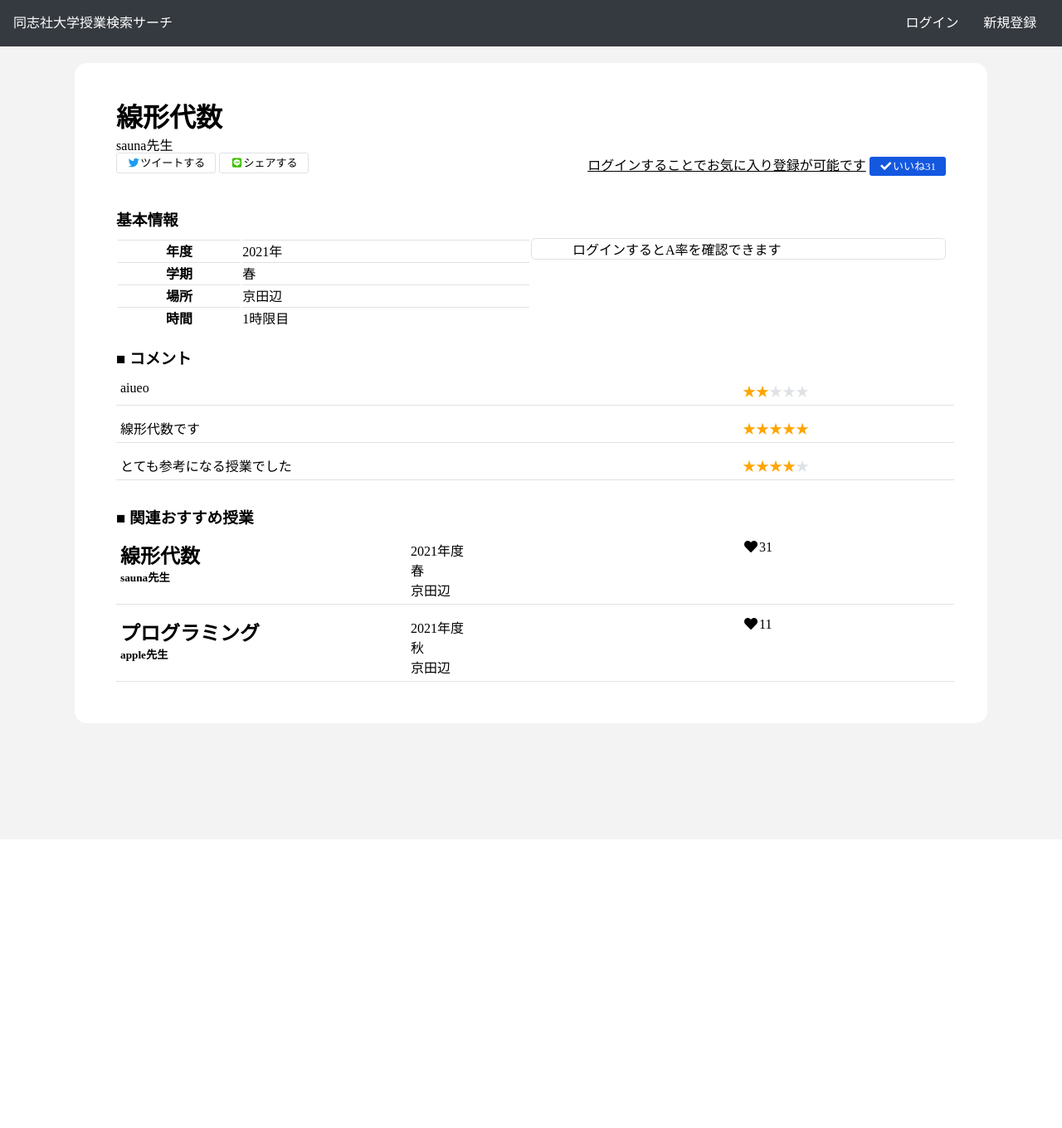
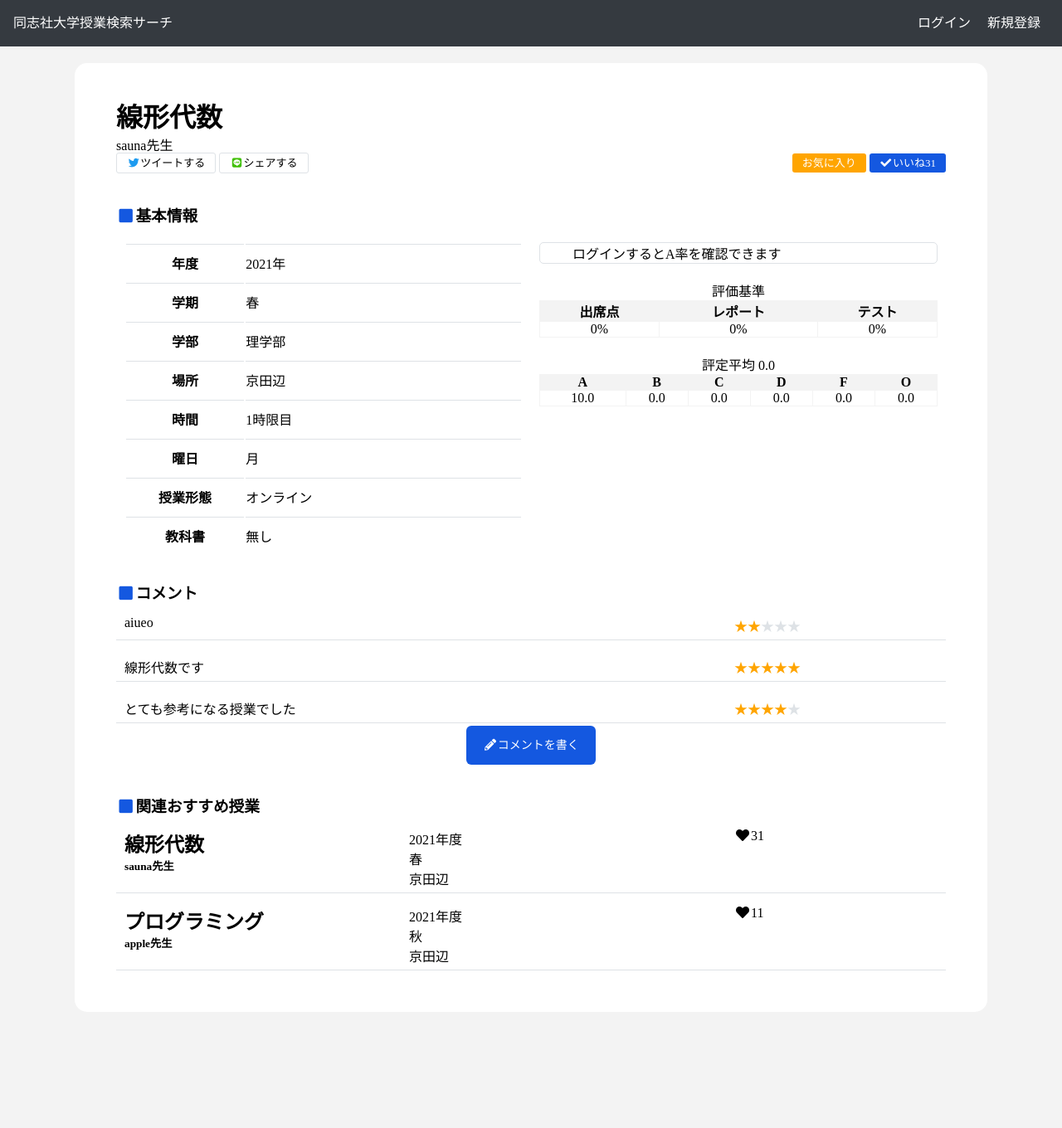
Before and after one commit to cozysauna/dclass-search, a Django app: page /good/1 in a window 1280 px wide. Shown: the whole page at 83% size. Before the commit the page ends 822 px from the top, so only its background shows below. Run offline with Django 3.2, Linux system fonts and the light colour scheme; data comes from the database, SQL or seed files in the repository; both versions use the stored data as it was after the commit; some libraries are stand-ins or nearby versions.

Commit message:
modified css

```diff
--- a/dclass_application/static/css/main.css
+++ b/dclass_application/static/css/main.css
@@ -21,6 +21,7 @@ li {
     --my-light-gray: #F3F3F3;
     --my-black: #353A40;
     --my-blue: #1458e0;
+    --my-pink: #F06B6B;
 }
 
 header {
@@ -29,19 +30,21 @@ header {
     height: 40px;
     line-height: 40px;
     padding: 8px 16px;
+    /* display: flex; */
 }
 
 header ul {
     display: flex;
 }
 
-header ul li:first-child {
-    width: 85%;
+.header_right {
+    margin: 0 0 0 auto;
+    display: flex;
 }
 
-header ul li:not(:first-child){
-    width: calc(15/2%);
-    margin: 0 auto;
+.header_right li {
+    padding: 0px 10px;
+    box-sizing: border-box;
 }
 
 header a {
@@ -76,7 +79,8 @@ html {
 
 .class_result {
     width: 100%;
-    padding: 5px;
+    padding: 5px 10px;
+    box-sizing: border-box;
     border-bottom: 1px solid var(--my-gray);
     margin: 10px 0px;
     display: flex;
@@ -116,12 +120,44 @@ html {
     color: #EF170D;
 }
 
+.heading {
+    border-bottom: 1px solid var(--my-gray);
+}
+
 .a_transition {
     width: 100%;
-    /* height: 30px; */
     border: 1px solid var(--my-gray);
     border-radius: 5px;
     box-sizing: border-box;
+    margin-bottom: 20px;
+}
+
+.evaluation_ratio {
+    width: 100%;
+    /* border: 1px solid var(--my-gray); */
+    /* border-radius: 5px; */
+    box-sizing: border-box;
+    margin-bottom: 20px;
+}
+
+.evaluation_ratio table {
+    width: 100%;
+    text-align: center;
+    border-collapse: collapse;
+    border-radius: 5px;
+}
+
+.evaluation_ratio table th {
+    background-color: var(--my-light-gray);
+}
+
+.evaluation_ratio table th {
+    border: solid 1px var(--my-light-gray);
+}
+
+
+.evaluation_ratio table td {
+    border: solid 1px var(--my-light-gray);
 }
 
 .a_chart {
@@ -147,6 +183,14 @@ html {
 
 .class_show_left {
     width: 50%;
+    padding: 10px;
+    box-sizing: border-box;
+}
+
+.class_show_right {
+    width: 50%;
+    padding: 10px;
+    box-sizing: border-box;
 }
 
 .bold {
@@ -161,18 +205,17 @@ html {
 .basic_info th {
     border-top: 1px solid var(--my-gray);
     box-sizing: border-box;
+    padding: 10px 0px;
     width: 30%;
 }
 
 .basic_info td {
     border-top: 1px solid var(--my-gray);
+    padding: 10px 0px;
     box-sizing: border-box;
 }
 
 
-.class_show_right {
-    width: 50%;
-}
 
 .class_show li{
     border-bottom: 1px solid var(--my-gray);
@@ -237,8 +280,16 @@ html {
     font-size: 13px;
 }
 
+.my-blue {
+    color: var(--my-blue)
+}
+
 .my-gray {
     color: var(--my-gray);
+}
+
+.my-pink {
+    color: var(--my-pink);
 }
 
 .log_form {
@@ -268,6 +319,12 @@ html {
 
 .center {
     text-align: center;
+}
+
+.how_to_search {
+    text-align: center;
+    font-size: 16px;
+    padding: 15px 0px;
 }
 
 .login {
@@ -314,9 +371,10 @@ input[type='radio']:checked+label {
 
 .recent_comment {
     width: 100%;
-    padding: 5px;
+    padding: 5px 10px;
+    box-sizing: border-box;
     border-bottom: 1px solid var(--my-gray);
-    margin: 10px 0px;
+    margin: 10px 0px 15px;
     display: flex;
 }
 
@@ -331,6 +389,13 @@ input[type='radio']:checked+label {
 
 .recent_comment_right {
     width: 25%;
+}
+
+.teacher_name {
+    font-size: 12px;
+    margin-left: 5px;
+    color: #979797;
+    /* font-weight: lighter; */
 }
 
 .comment_w {
@@ -352,5 +417,5 @@ input[type='radio']:checked+label {
 }
 
 .related_recommend {
-    margin-top: 30px;
+    margin-top: 50px;
 }
--- a/dclass_application/templates/_header.html
+++ b/dclass_application/templates/_header.html
@@ -1,12 +1,16 @@
 <header>
     <ul>
+        <div class="header_left">
             <li><a href={% url 'index' %}>同志社大学授業検索サーチ</a></li>
+        </div>
+        <div class="header_right">
             {% if user.is_authenticated %}
-            <li><a href={% url 'profile' %}>プロフィール</a>
+                <li><a href={% url 'profile' %}>プロフィール</a></li>
                 <li><a href={% url 'account_logout' %}>ログアウト</a></li>
             {% else %}
                 <li><a href={% url 'account_login' %}>ログイン</a>
                 <li><a href={% url 'account_signup' %}>新規登録</a></li>
             {% endif %}
+        </div>
     </ul>
 </header>
--- a/dclass_application/templates/class.html
+++ b/dclass_application/templates/class.html
@@ -18,13 +18,14 @@
                     <a href={% url 'favorite' user.id cl.id %} class="favorite">お気に入り</a>
                     {% endif %}
                 {% else %}
-                    <a href={% url 'account_login' %} class="a_border">ログインすることでお気に入り登録が可能です</a>
+                    {% comment %} <a href={% url 'account_login' %} class="a_border">ログインすることでお気に入り登録が可能です</a> {% endcomment %}
+                    <a href={% url 'account_login' %} class="favorite">お気に入り</a>
                 {% endif %}
                 <a href={% url 'good' cl.id %} class="good"><i class="fas fa-check fa-fw"></i>いいね{{cl.favorite}}</a>
             </div>
         </div>
     </div>
-    <h3>基本情報</h3>
+    <h3><i class="fas fa-square fa-fw my-blue"></i>基本情報</h3>
     <div class="class_show">
         <div class="class_show_left">
             <table class="basic_info">
@@ -37,6 +38,10 @@
                     <td>{{ cl.term }}</td>
                 </tr>
                 <tr>
+                    <th>学部</th>
+                    <td>{{ cl.faculty}}</td>
+                </tr>
+                <tr>
                     <th>場所</th>
                     <td>{{ cl.place}}</td>
                 </tr>
@@ -44,10 +49,18 @@
                     <th>時間</th>
                     <td>{{ cl.time }}時限目</td>
                 </tr>
-            {% comment %} <li><span class="bold">年度</span>:{{ cl.year }}年</li>
-            <li><span class="bold">学期</span>:{{ cl.term }}</li>
-            <li><span class="bold">場所</span>:{{ cl.place}}</li>
-            <li><span class="bold">時間</span>:{{ cl.time }}時限目</li> {% endcomment %}
+                <tr>
+                    <th>曜日</th>
+                    <td>{{ cl.day }}</td>
+                </tr>
+                <tr>
+                    <th>授業形態</th>
+                    <td>{{cl.class_form}}</td>
+                </tr>
+                <tr>
+                    <th>教科書</th>
+                    <td>{{cl.textbook}}</td>
+                </tr>
             </table>
         </div>
         <div class="class_show_right">
@@ -60,11 +73,48 @@
                     {% endif %}
                 </div>
             </div>
+
+            <div class="evaluation_ratio">
+                <table>
+                    <caption>評価基準</caption>
+                    <tr>
+                        <th>出席点</th>
+                        <th>レポート</th>
+                        <th>テスト</th>
+                    </tr>
+                    <tr>
+                        <td>{{cl.participation_ratio}}%</td>
+                        <td>{{cl.report_ratio}}%</td>
+                        <td>{{cl.test_ratio}}%</td>
+                    </tr>
+                </table>
+            </div>
+            <div class="evaluation_ratio">
+                <table>
+                    <caption>評定平均 {{cl.average_evaluation}}</caption>
+                    <tr>
+                        <th>A</th>
+                        <th>B</th>
+                        <th>C</th>
+                        <th>D</th>
+                        <th>F</th>
+                        <th>O</th>
+                    </tr>
+                    <tr>
+                        <td>{{cl.a_ratio}}</td>
+                        <td>{{cl.b_ratio}}</td>
+                        <td>{{cl.c_ratio}}</td>
+                        <td>{{cl.d_ratio}}</td>
+                        <td>{{cl.f_ratio}}</td>
+                        <td>{{cl.o_ratio}}</td>
+                    </tr>
+                </table>
+            </div>
         </div>
 
     </div>
     <div class="profile_comment">
-        <h3>■ コメント</h3>
+        <h3><i class="fas fa-square fa-fw my-blue"></i>コメント</h3>
         {% for comment in comments %}
             <div class="recent_comment">
                 <div class="recent_comment_left">
@@ -79,14 +129,17 @@
         {% empty %}
             <p>コメントがありません</p>
         {% endfor %}
-        {% if user.is_authenticated %}
-            <div class="comment_w">
+        <div class="comment_w">
+            {% if user.is_authenticated %}
                 <a href={% url 'add_comment' user.id cl.id %}><i class="fas fa-pencil-alt fa-fw"></i>コメントを書く</a>
-            </div>
-        {% endif %}
+            {% else %}
+                <a href={% url 'account_login' %}><i class="fas fa-pencil-alt fa-fw"></i>コメントを書く</a>
+            {% endif %}
+        </div>
+
     </div>
     <div class="related_recommend">
-        <h3>■ 関連おすすめ授業</h3>
+        <h3><i class="fas fa-square fa-fw my-blue"></i>関連おすすめ授業</h3>
         {% for cl in related_classes %}
             <a href="{% url 'class' cl.id %}">
                 <div class="class_result">
--- a/dclass_application/views.py
+++ b/dclass_application/views.py
@@ -95,6 +95,8 @@ def ClassView(request, pk):
 def FavoriteView(request, uspk, clpk):
     cl = Classes.objects.get(pk=clpk)
     user = CustomUser.objects.get(pk=uspk)
+    print('--------------------------')
+    print(cl, user)
     user.favorite_class.add(cl)
     user.save()
     params = {
```
Also changed, not shown: dclass_application/templates/index.html (+5 -4 lines), db.sqlite3. Lines whose indentation alone changed are shown as unchanged.
